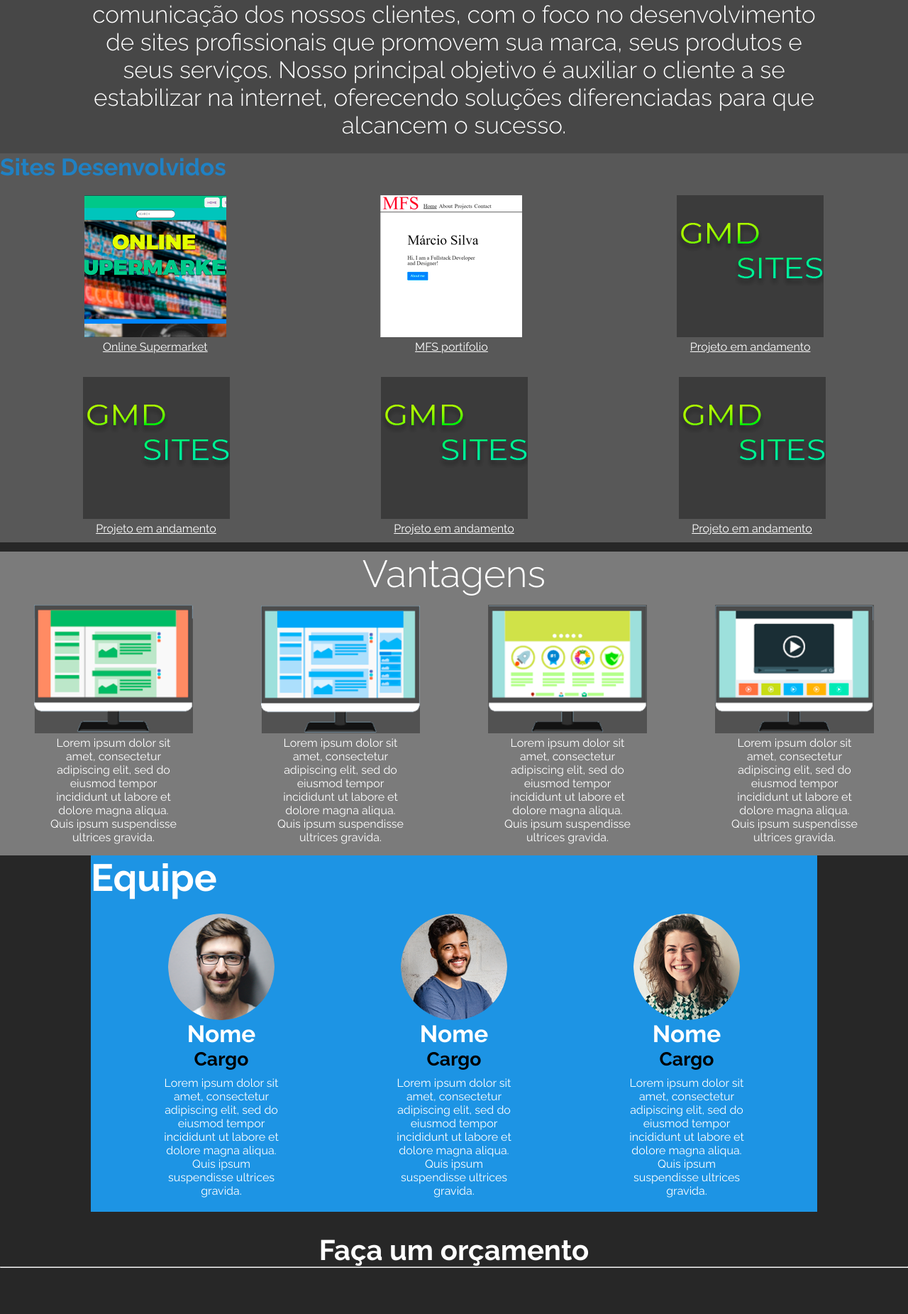
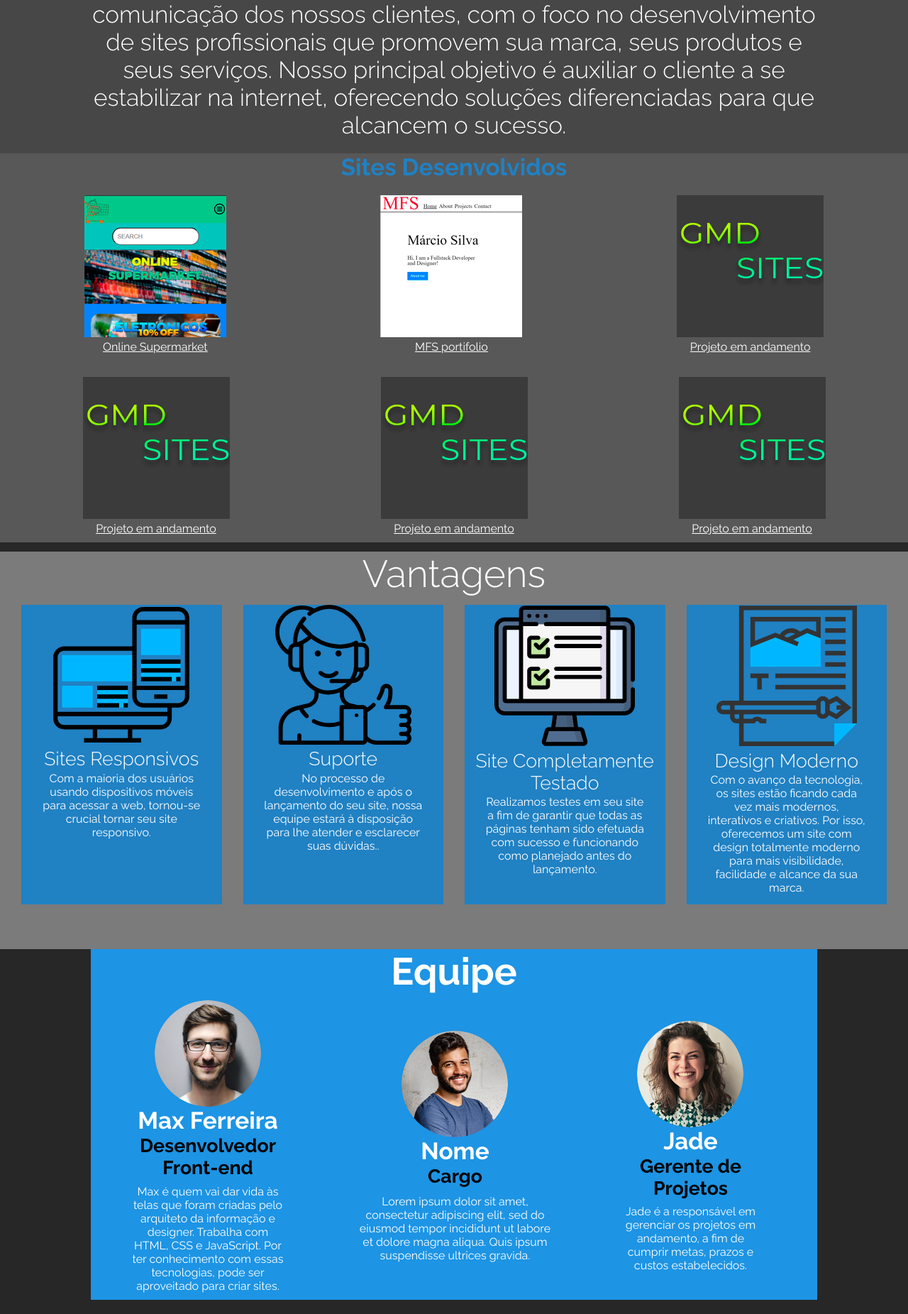
Before and after one commit to MarcioMFS/ProjetoSenac, a PHP site: page / in a window 1280 px wide. Shown: the part 749-2600 px from the top of the page at 71% size. Run offline with PHP 8.4, Linux system fonts and the light colour scheme.

Commit message:
atualização ajustes

```diff
--- a/css/style.css
+++ b/css/style.css
@@ -81,6 +81,7 @@ html {
 .sites h2 {
     color: #2081c3;
     font-size: 25pt;
+    text-align: center;
 }
 
 
@@ -148,13 +149,13 @@ html {
 }
 
 .equipe h2 {
-    width: 100px;
     font-size: 40pt;
-    align-self: center;
+    text-align: center;
 }
 
 .caixa-equipe {
-    padding: 20px;
+    padding: 10px;
+    margin-right:30px ;
 }
 
 .caixa-equipe img {
@@ -167,7 +168,7 @@ html {
 
 .caixa-equipe p,
 h3 {
-    width: 50%;
+    width: 70%;
     text-align: center;
 }
 
@@ -177,7 +178,13 @@ h3 {
 
 .caixa-equipe h4 {
     font-size: 20pt;
-    margin-bottom: 3%
+    margin-bottom: 3%;
+    width: 70%;
+    text-align: center;
+}
+
+.divEquipe{
+    width: 100%;
 }
 
 .white {
@@ -199,8 +206,17 @@ h3 {
     margin-bottom: 1%;
 }
 
+.servicos div h2{
+    font-size: 20pt;
+    font-weight: 300;
+    text-align: center;
+    margin-bottom: 1%;
+}
+
 .conteudo-servicos {
     display: flex;
+    width:100;
+    margin-right: 30px;
 }
 
 
@@ -210,14 +226,21 @@ h3 {
 
 .conteudo-servicos p {
     text-align: center;
-    width: 60%;
+    width: 80%;
     margin: 0 auto;
     margin-bottom: 5%;
 }
 
 .conteudo-servicos div{
     text-align: center;
+    background:#2081c3;
+    margin-bottom: 5%;
+    margin-left: 30px;
 
+}
+
+.servico-divs{
+    width: 70%;
 }
 
 .contato h2{
@@ -516,13 +539,15 @@ h3 {
 .conteudo-servicos {
     display: flex;
     flex-direction: column;
+    width:90%;
+    margin: 0 auto;
 }
 
 
 .conteudo-servicos div{
     width: 98%;
     justify-content: center;
-    margin-left: 7px;
+    margin-left: 4px;
 }
 
 .conteudo-servicos img{
@@ -530,7 +555,7 @@ h3 {
 }
 
 .conteudo-servicos p {
-    width: 40%;
+    width: 70%;
 }
 
 
--- a/index.html
+++ b/index.html
@@ -2,7 +2,7 @@
 <html lang="pt-br">
 
 <head>
-    <title></title>
+    <title>GMD Sites</title>
     <meta charset="UTF-8">
     <meta name="viewport" content="width=device-width, initial-scale=1">
     <link href="css/style.css" rel="stylesheet">
@@ -10,6 +10,7 @@
     <link href="css/ajax.css">
     <link rel="stylesheet" type="text/css" href="css/slick.css"/>
     <link rel="stylesheet" type="text/css" href="css/slick-theme.css"/>
+    <link rel="icon" href="img/gmd.png">
 
 </head>
 
@@ -103,28 +104,32 @@
     <section id="servicos" class="servicos wow animate__animated animate__fadeInUp">
         <h2 class="centro">Vantagens</h2>
         <div class="conteudo-servicos">
-            <div>
-                <img src="img/services1.png" alt="">
-                <p>Lorem ipsum dolor sit amet, consectetur adipiscing elit, sed do eiusmod tempor incididunt ut labore
-                    et dolore magna aliqua. Quis ipsum suspendisse ultrices gravida.</p>
+            <div class="servico-divs">
+                <img src="img/responsive.svg" alt="">
+                <h2>Sites Responsivos</h2>
+                <p>
+                    Com a maioria dos usuários usando dispositivos móveis para acessar a web, tornou-se crucial tornar seu site responsivo. </p>
             </div>
 
-            <div>
-                <img src="img/services2.png" alt="">
-                <p>Lorem ipsum dolor sit amet, consectetur adipiscing elit, sed do eiusmod tempor incididunt ut labore
-                    et dolore magna aliqua. Quis ipsum suspendisse ultrices gravida.</p>
+            <div class="servico-divs">
+                <img src="img/suporte-tecnico.svg" alt="">
+                <h2>Suporte</h2>
+                <p>
+                  No processo de desenvolvimento e após o lançamento do seu site, nossa equipe estará à disposição para lhe atender e esclarecer suas dúvidas..</p>
             </div>
 
-            <div>
-                <img src="img/services3.png" alt="">
-                <p>Lorem ipsum dolor sit amet, consectetur adipiscing elit, sed do eiusmod tempor incididunt ut labore
-                    et dolore magna aliqua. Quis ipsum suspendisse ultrices gravida.</p>
+            <div class="servico-divs">
+                <img src="img/tested.svg" alt="" height="200">
+                <h2>Site Completamente Testado</h2>
+                <p>
+                    Realizamos testes em seu site a fim de garantir que todas as páginas tenham sido efetuada com sucesso e funcionando como planejado antes do lançamento.
+                    </p>
             </div>
 
-            <div>
-                <img src="img/services4.png" alt="">
-                <p>Lorem ipsum dolor sit amet, consectetur adipiscing elit, sed do eiusmod tempor incididunt ut labore
-                    et dolore magna aliqua. Quis ipsum suspendisse ultrices gravida.</p>
+            <div class="servico-divs">
+                <img src="img/person.svg" height="200">
+                <h2>Design Moderno</h2>
+                <p> Com o avanço da tecnologia, os sites estão ficando cada vez mais modernos, interativos e criativos. Por isso, oferecemos um site com design totalmente moderno para mais visibilidade, facilidade e alcance da sua marca.</p>
             </div>
         </div>
 
@@ -137,13 +142,11 @@
         <div class="caixa-equipe">
 
 
-            <div class="conteudoEquipe">
+            <div class="divEquipe conteudoEquipe">
                 <img src="img/equipe1.jpg" alt="">
-                <h3 class="white">Nome</h3>
-                <h4>Cargo</h4>
-                <p class="white">Lorem ipsum dolor sit amet, consectetur adipiscing elit, sed do eiusmod tempor
-                    incididunt ut labore et
-                    dolore magna aliqua. Quis ipsum suspendisse ultrices gravida.</p>
+                <h3 class="white">Max Ferreira</h3>
+                <h4>Desenvolvedor Front-end</h4>
+                <p class="white">Max é quem vai dar vida às telas que foram criadas pelo arquiteto da informação e designer. Trabalha com HTML, CSS e JavaScript. Por ter conhecimento com essas tecnologias, pode ser aproveitado para criar sites.</p>
             </div>
 
             <div class="conteudoEquipe"><img src="img/equipe2.jpg" alt="">
@@ -156,11 +159,10 @@
 
             <div class="conteudoEquipe">
                 <img src="img/equipe3.jpg" alt="">
-                <h3 class="white">Nome</h3>
-                <h4>Cargo</h4>
-                <p class="white">Lorem ipsum dolor sit amet, consectetur adipiscing elit, sed do eiusmod tempor
-                    incididunt ut labore et
-                    dolore magna aliqua. Quis ipsum suspendisse ultrices gravida.</p>
+                <h3 class="white">Jade</h3>
+                <h4>Gerente de Projetos</h4>
+                <p class="white">
+                Jade é a responsável em gerenciar os projetos em andamento, a fim de cumprir metas, prazos e custos estabelecidos.</p>
             </div>
 
         </div>
@@ -216,7 +218,7 @@
             <div>
                 <h2>Site desenvolvido por</h2>
 
-                <img src="./img/gmd.png">
+                <img src="./img/FMA.png">
             </div>
 
         </div>
```
Also changed, not shown: img/FMA.png (added), img/Untitled-2.png (added), img/gmd.png, img/google.svg (added), img/person.svg (added), img/responsive.svg (added), img/site2.png, img/sup.png (added), img/suporte-tecnico.svg (added), img/tested.svg (added).
